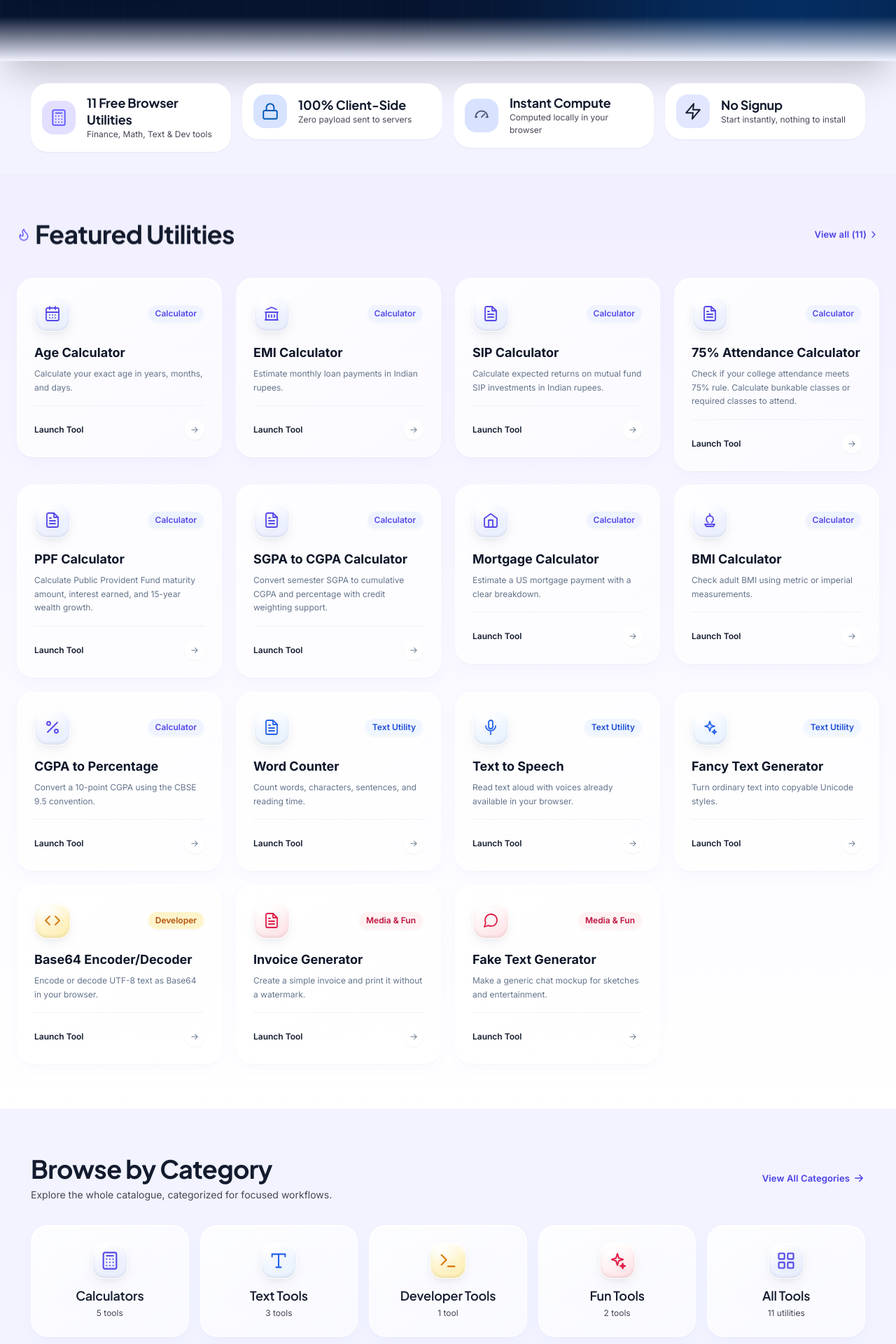
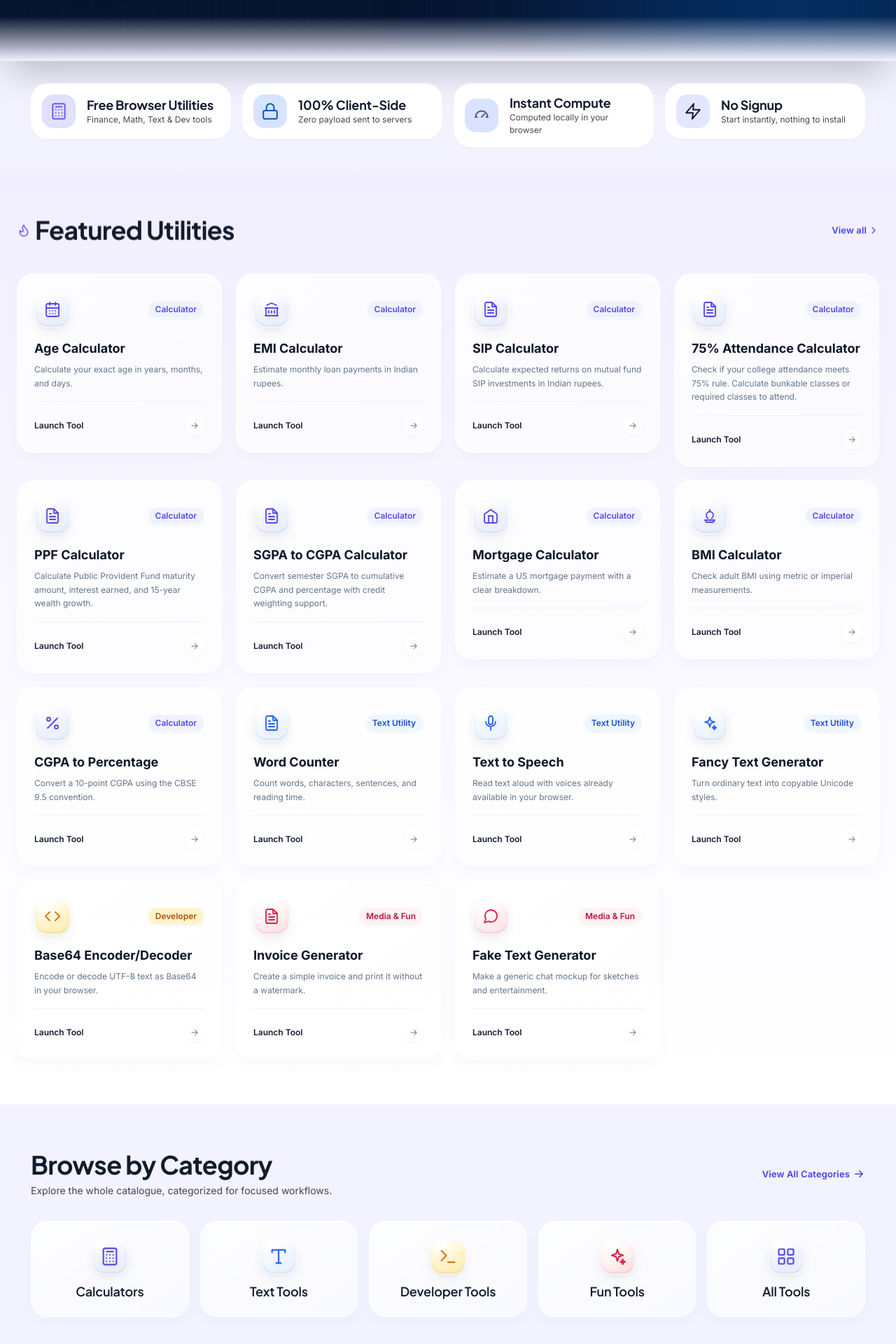
Before and after one commit to 16sameerahmad/tool-empire, a Next.js app: page / in a window 1280 px wide. Shown: the part 600-2520 px from the top of the page at 70% size. Built offline with nearby package versions, Linux system fonts and the light colour scheme.

Commit message:
Remove tool-count numbers: '11 tools' -> 'Tools' / 'All Tools'

```diff
--- a/src/app/about/page.tsx
+++ b/src/app/about/page.tsx
@@ -10,7 +10,7 @@ export default function AboutPage() { return <LegalPage title="About Tulyro" pat
 <h2>How tools are built and checked</h2>
 <p>Tulyro is developed and maintained by <strong>Sameer Ahmad</strong> and contributors with a focus on transparent mathematical accuracy, client-side privacy, and clean utility. Before any tool is released, its calculation engine is verified with unit test suites (Vitest), formula edge-case boundary checks, and full accessibility standards. Methodology notes, formulas, and references are documented openly in our <Link href="/guides/">guides</Link> so every number can be independently verified.</p>
 <h2>What Tulyro offers</h2>
-<p>The site includes <Link href="/calculators/">calculators</Link> (SIP, 75% attendance, PPF, SGPA to CGPA, EMI, age, mortgage, BMI, CGPA to percentage), <Link href="/text/">writing helpers</Link> (word counter, text to speech, fancy text), <Link href="/dev/">developer utilities</Link> (Base64), and <Link href="/tools/">practical utilities</Link> (GST invoice generator, fake text generator). All 15 tools are free, private by design, and run without signup or watermarks.</p>
+<p>The site includes <Link href="/calculators/">calculators</Link> (SIP, 75% attendance, PPF, SGPA to CGPA, EMI, age, mortgage, BMI, CGPA to percentage), <Link href="/text/">writing helpers</Link> (word counter, text to speech, fancy text), <Link href="/dev/">developer utilities</Link> (Base64), and <Link href="/tools/">practical utilities</Link> (GST invoice generator, fake text generator). All tools are free, private by design, and run without signup or watermarks.</p>
 <h2>Editorial & Accuracy Standards</h2>
 <p>Calculations adhere strictly to authoritative standards: Indian banking reducing-balance formulas for loan EMIs, RBI &amp; post office compound interest schedules for PPF, UGC and AICTE regulatory guidelines for attendance thresholds, and CBSE/university rubrics for academic grade conversions. If you spot a calculation discrepancy, we treat corrections with immediate priority.</p>
 <h2>Contact & Maintainer</h2>
--- a/src/app/page.tsx
+++ b/src/app/page.tsx
@@ -6,7 +6,7 @@ import { HeroEmiSimulator } from "@/components/HeroEmiSimulator";
 import { HomeSearch } from "@/components/HomeSearch";
 import { Icon } from "@/components/icons";
 import { MobileAgeSnapshot } from "@/components/MobileAgeSnapshot";
-import { Parallax, Reveal, CountUp } from "@/components/motion";
+import { Parallax, Reveal } from "@/components/motion";
 import { GlassToolCard, GlassCategoryRow } from "@/components/GlassToolCard";
 import { getTool, tools } from "@/lib/tools";
 import { createWebSiteJsonLd, siteUrl } from "@/lib/seo";
@@ -25,14 +25,14 @@ const TRENDING = [
   { id: "fancy-text-generator", label: "Fancy Text" },
 ];
 const CATEGORIES = [
-  { label: "Calculators", href: "/calculators/", count: "5 tools", icon: "calculate", theme: "calculator" },
-  { label: "Text Tools", href: "/text/", count: "3 tools", icon: "font_download", theme: "text" },
-  { label: "Developer Tools", href: "/dev/", count: "1 tool", icon: "terminal", theme: "developer" },
-  { label: "Fun Tools", href: "/fun/", count: "2 tools", icon: "auto_awesome", theme: "media" },
-  { label: "All Tools", href: "/tools/", count: "11 utilities", icon: "apps", theme: "calculator" },
+  { label: "Calculators", href: "/calculators/", icon: "calculate", theme: "calculator" },
+  { label: "Text Tools", href: "/text/", icon: "font_download", theme: "text" },
+  { label: "Developer Tools", href: "/dev/", icon: "terminal", theme: "developer" },
+  { label: "Fun Tools", href: "/fun/", icon: "auto_awesome", theme: "media" },
+  { label: "All Tools", href: "/tools/", icon: "apps", theme: "calculator" },
 ];
 const TRUST = [
-  { title: "11 Free Browser Utilities", sub: "Finance, Math, Text & Dev tools", icon: "calculate", tint: "bg-primary-fixed text-primary-container" },
+  { title: "Free Browser Utilities", sub: "Finance, Math, Text & Dev tools", icon: "calculate", tint: "bg-primary-fixed text-primary-container" },
   { title: "100% Client-Side", sub: "Zero payload sent to servers", icon: "lock", tint: "bg-secondary-fixed text-secondary" },
   { title: "Instant Compute", sub: "Computed locally in your browser", icon: "speed", tint: "bg-tertiary-fixed text-tertiary" },
   { title: "No Signup", sub: "Start instantly, nothing to install", icon: "bolt", tint: "bg-surface-container-high text-on-surface" },
@@ -45,17 +45,16 @@ const BLUEPRINT = [
 ];
 /* Mobile-home (Stitch mobile skeleton) content — real tools, real counts, short labels. */
 const MOBILE_STATS = [
-  { value: "11", label: "Free Browser Utilities", icon: "apps" },
   { value: "100%", label: "Client-Side", icon: "verified" },
   { value: "No", label: "Signup", icon: "lock_open" },
   { value: "Instant", label: "In-Browser Compute", icon: "wifi_off" },
 ];
 const MOBILE_CATEGORIES = [
-  { label: "Calculators", sub: "Finance, Health & Math", href: "/calculators/", count: "5 tools", icon: "calculate", tint: "bg-primary-fixed text-primary-container" },
-  { label: "Text Tools", sub: "Counting, styling & voice", href: "/text/", count: "3 tools", icon: "article", tint: "bg-secondary-fixed text-secondary" },
-  { label: "Developer Tools", sub: "Base64 encoding", href: "/dev/", count: "1 tool", icon: "terminal", tint: "bg-tertiary-fixed text-tertiary" },
-  { label: "Fun Tools", sub: "Mockups & entertainment", href: "/fun/", count: "2 tools", icon: "smile", tint: "bg-primary-fixed text-primary-container" },
-  { label: "All Tools", sub: "Every utility in one place", href: "/tools/", count: "11 utilities", icon: "apps", tint: "bg-secondary-fixed text-secondary" },
+  { label: "Calculators", sub: "Finance, Health & Math", href: "/calculators/", icon: "calculate", tint: "bg-primary-fixed text-primary-container" },
+  { label: "Text Tools", sub: "Counting, styling & voice", href: "/text/", icon: "article", tint: "bg-secondary-fixed text-secondary" },
+  { label: "Developer Tools", sub: "Base64 encoding", href: "/dev/", icon: "terminal", tint: "bg-tertiary-fixed text-tertiary" },
+  { label: "Fun Tools", sub: "Mockups & entertainment", href: "/fun/", icon: "smile", tint: "bg-primary-fixed text-primary-container" },
+  { label: "All Tools", sub: "Every utility in one place", href: "/tools/", icon: "apps", tint: "bg-secondary-fixed text-secondary" },
 ];
 
 function TrendingRow() {
@@ -96,7 +95,7 @@ export default function HomePage() {
               <div className="flex flex-col space-y-6 lg:col-span-7">
                 <p className="hero-enter inline-flex w-fit items-center gap-2 rounded-full bg-white/10 px-3.5 py-1.5 font-label-sm text-label-sm text-tertiary-fixed shadow-inner" style={{ ["--enter-delay" as string]: "0ms" }}>
                   <span className="flex h-2 w-2 rounded-full bg-primary-container animate-ping" aria-hidden="true" />
-                  11 free tools • No signup • Private by design
+                  Free tools • No signup • Private by design
                 </p>
                 <h1 className="hero-enter font-display font-display-hero leading-[1.08] tracking-tight text-white" style={{ ["--enter-delay" as string]: "90ms" }}>
                   Free Online Calculators,
@@ -111,7 +110,7 @@ export default function HomePage() {
                 </p>
                 <div className="hero-enter flex flex-wrap items-center gap-3" style={{ ["--enter-delay" as string]: "270ms" }}>
                   <Link href="#browse" className="group btn-press btn-sheen btn-glow inline-flex items-center gap-2 rounded-xl bg-primary-container px-6 py-3 font-label-md text-label-md font-semibold text-white shadow-button-glow transition-all hover:bg-primary">
-                    Browse all 11 tools
+                    Browse all tools
                     <Icon name="arrow_forward" className="h-[18px] w-[18px] transition-transform group-hover:translate-x-1" />
                   </Link>
                   <Link href="#why-tulyro" className="btn-press inline-flex items-center gap-2 rounded-xl border border-white/20 px-6 py-3 font-label-md text-label-md font-semibold text-white transition-colors hover:bg-white/10">
@@ -135,7 +134,7 @@ export default function HomePage() {
             <div className="flex flex-col gap-4">
               <p className="hero-enter inline-flex w-fit items-center gap-2 rounded-full bg-white/10 px-3 py-1 font-label-sm text-label-sm text-tertiary-fixed" style={{ ["--enter-delay" as string]: "0ms" }}>
                 <span className="flex h-2 w-2 rounded-full bg-primary-container animate-pulse" aria-hidden="true" />
-                11 free tools • No signup • Private by design
+                Free tools • No signup • Private by design
               </p>
               <div className="hero-enter font-display font-display-hero-mobile tracking-tight text-white" style={{ ["--enter-delay" as string]: "90ms" }}>
                 Free Online Calculators,{" "}
@@ -151,7 +150,7 @@ export default function HomePage() {
               </p>
               <div className="hero-enter flex flex-wrap items-center gap-2.5" style={{ ["--enter-delay" as string]: "270ms" }}>
                 <Link href="#browse-mobile" className="group btn-press btn-sheen btn-glow inline-flex items-center gap-1.5 rounded-xl bg-primary-container px-5 py-2.5 font-label-md text-label-md font-semibold text-white shadow-button-glow transition-all hover:bg-primary">
-                  Browse all 11 tools
+                  Browse all tools
                   <Icon name="arrow_forward" className="h-4 w-4 transition-transform group-hover:translate-x-1" />
                 </Link>
                 <Link href="#why-tulyro-mobile" className="btn-press inline-flex items-center gap-1.5 rounded-xl border border-white/20 px-5 py-2.5 font-label-md text-label-md font-semibold text-white transition-colors hover:bg-white/10">
@@ -184,9 +183,7 @@ export default function HomePage() {
                     <Icon name={item.icon} className="h-[26px] w-[26px]" />
                   </span>
                   <span>
-                    <span className="block font-display font-headline-sm text-headline-sm font-bold text-on-surface">{
-                      item.title === "11 Free Browser Utilities" ? <><CountUp to={11} /> Free Browser Utilities</> : item.title
-                    }</span>
+                    <span className="block font-display font-headline-sm text-headline-sm font-bold text-on-surface">{item.title}</span>
                     <span className="block font-body-sm text-body-sm text-on-surface-variant">{item.sub}</span>
                   </span>
                 </div>
@@ -219,7 +216,7 @@ export default function HomePage() {
                   Featured Utilities
                 </h2>
                 <Link href="/tools/" className="group flex items-center gap-0.5 font-label-md text-label-md font-semibold text-primary">
-                  View all (11)
+                  View all
                   <Icon name="chevron_right" className="h-4 w-4 transition-transform group-hover:translate-x-0.5" />
                 </Link>
               </div>
@@ -260,7 +257,6 @@ export default function HomePage() {
                   <span className="glass-title mt-3 font-display font-headline-sm text-headline-sm font-semibold text-on-surface">
                     {category.label}
                   </span>
-                  <span className="mt-1 font-body-sm text-body-sm text-on-surface-variant">{category.count}</span>
                 </Link>
               ))}
             </div>
--- a/src/components/GlassToolCard.tsx
+++ b/src/components/GlassToolCard.tsx
@@ -91,7 +91,6 @@ export interface CategoryRow {
   label: string;
   sub: string;
   href: string;
-  count: string;
   icon: string;
   tint: string;
 }
@@ -135,7 +134,6 @@ export function GlassCategoryRow({ category }: { category: CategoryRow }) {
         <span className="glass-row-title block font-display text-sm font-semibold text-on-surface">{category.label}</span>
         <span className="block truncate font-body-sm text-body-sm text-on-surface-variant">{category.sub}</span>
       </span>
-      <span className="relative z-[1] shrink-0 font-label-sm text-label-sm text-on-surface-variant">{category.count}</span>
       <Icon name="chevron_right" className="glass-row-chevron relative z-[1] h-4 w-4 shrink-0 text-outline-variant" />
     </Link>
   );
--- a/src/components/HomeSearch.tsx
+++ b/src/components/HomeSearch.tsx
@@ -150,7 +150,7 @@ export function HomeSearch({ variantId = "desktop" }: { variantId?: string }) {
             setTyped("");
           }}
           onKeyDown={onKeyDown}
-          placeholder={typed ? `Try "${typed}"` : "Search 11 tools…"}
+          placeholder={typed ? `Try "${typed}"` : "Search tools…"}
           role="combobox"
           aria-expanded={open && query.trim().length > 0}
           aria-controls={`home-search-suggestions-${variantId}`}
@@ -221,7 +221,7 @@ export function HomeSearch({ variantId = "desktop" }: { variantId?: string }) {
         </div>
       ) : null}
       <p className="mt-3 text-center font-body-sm text-body-sm text-tertiary-fixed-dim">
-        Press <kbd className="rounded border border-white/20 bg-white/10 px-1.5 py-0.5 font-code-data text-xs text-white">/</kbd> to search · 11 free tools · No signup
+        Press <kbd className="rounded border border-white/20 bg-white/10 px-1.5 py-0.5 font-code-data text-xs text-white">/</kbd> to search · Free tools · No signup
       </p>
     </div>
   );
--- a/src/components/HubPage.tsx
+++ b/src/components/HubPage.tsx
@@ -92,7 +92,7 @@ export function DirectoryPage() {
                 All Tools
               </span>
             </nav>
-            <p className="inline-flex items-center gap-2 rounded-full bg-white/10 px-3 py-1 font-code-data text-xs text-primary-fixed">Full Directory • 11 utilities</p>
+            <p className="inline-flex items-center gap-2 rounded-full bg-white/10 px-3 py-1 font-code-data text-xs text-primary-fixed">Full Directory</p>
             <h1 className="mt-3 font-display font-headline-lg text-headline-lg-mobile tracking-tight text-white md:text-headline-lg">All tools</h1>
             <p className="mt-2 max-w-[720px] font-body-lg text-body-lg text-tertiary-fixed-dim">
               Every free browser-only tool on Tulyro. No signup, no watermark, nothing sent to a server.
--- a/src/components/ToolLayout.tsx
+++ b/src/components/ToolLayout.tsx
@@ -176,7 +176,7 @@ export function ToolLayout({ tool, children, intro, definition, howTo, content,
                 Related tools
               </h2>
               <a href="/tools/" className="flex items-center gap-1 font-label-md text-label-md text-primary hover:underline">
-                View all 11 tools
+                View all tools
                 <Icon name="arrow_forward" className="h-4 w-4" />
               </a>
             </div>
```
